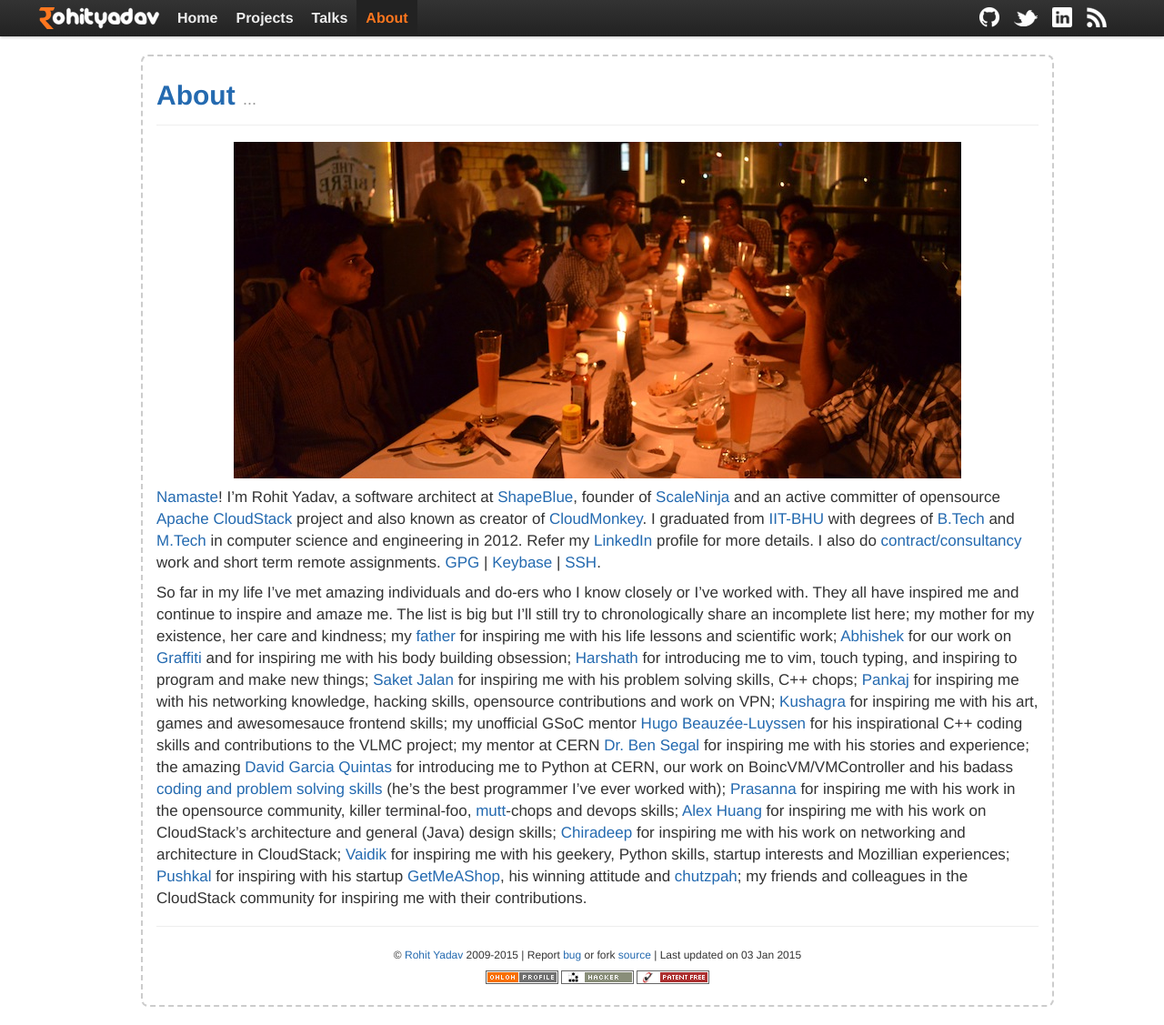
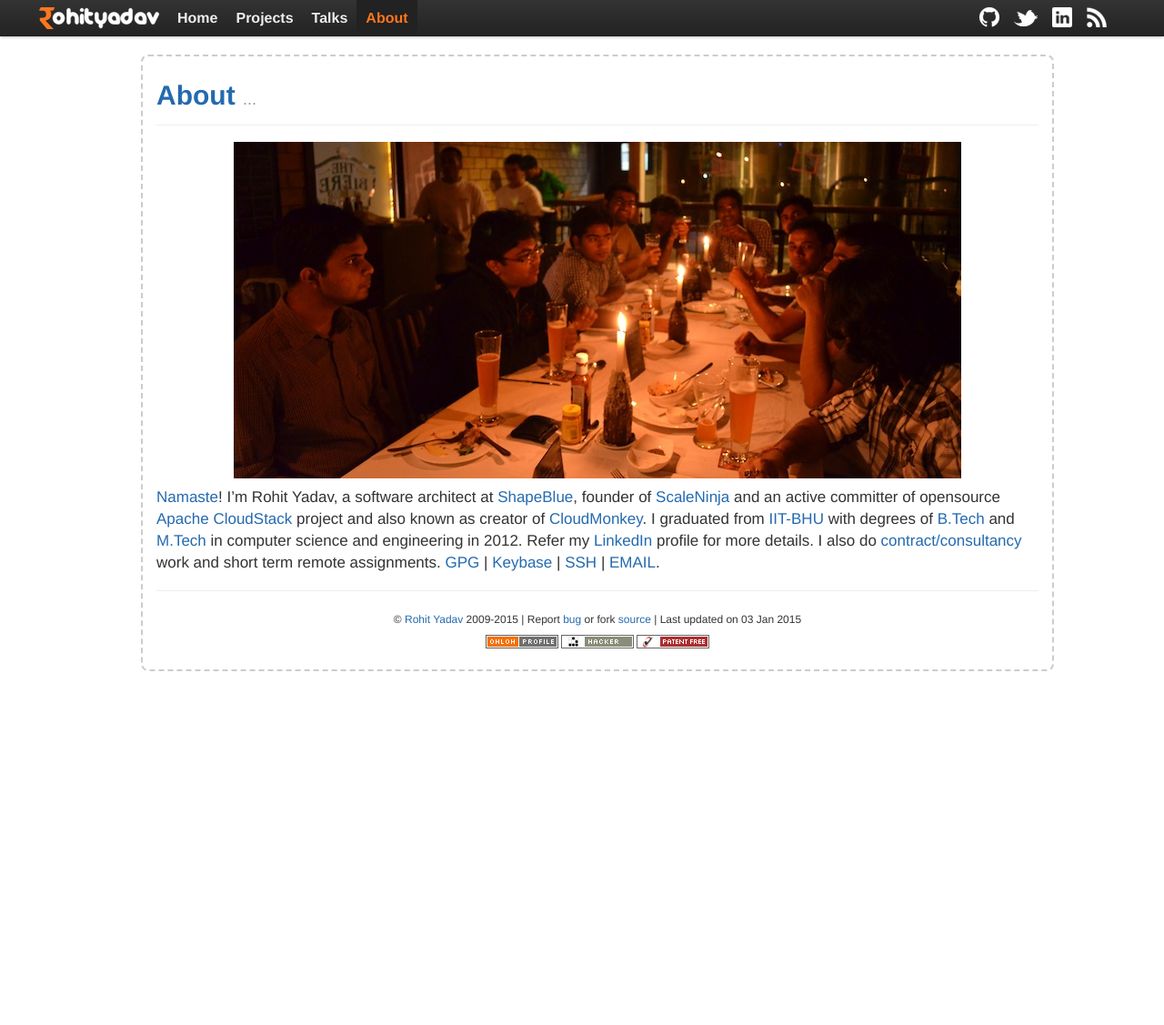
Before and after one commit to rohityadavcloud/rohityadavcloud.github.io, a Jekyll site: the page built from about.markdown, in a window 1280 px wide and 1127 px high. Shown: the whole window at 91% size. Built offline with Jekyll 4.4.1, drawn with Linux system fonts in a browser that asks for light colours.

Commit message:
kh
Signed-off-by: Rohit Yadav <rohit@scaleninja.com>

```diff
--- a/about.markdown
+++ b/about.markdown
@@ -12,8 +12,9 @@
 I graduated from [IIT-BHU](http://en.wikipedia.org/wiki/Indian_Institute_of_Technology_%28Banaras_Hindu_University%29_Varanasi)
 with degrees of [B.Tech](http://en.wikipedia.org/wiki/Bachelor_of_Technology) and
 [M.Tech](http://en.wikipedia.org/wiki/Master_of_Engineering) in computer science
-and engineering in 2012. Refer my [LinkedIn](https://linkedin.com/in/bhaisaab) profile for more details. I also do [contract/consultancy](mailto:rohit@scaleninja.com) work and short term remote assignments. [GPG](/gpg.pub) | [Keybase](https://keybase.io/bhaisaab) | [SSH](/ssh.pub).
+and engineering in 2012. Refer my [LinkedIn](https://linkedin.com/in/bhaisaab) profile for more details. I also do [contract/consultancy](mailto:rohit@scaleninja.com) work and short term remote assignments. [GPG](/gpg.pub) | [Keybase](https://keybase.io/bhaisaab) | [SSH](/ssh.pub) | [EMAIL](mailto:rohit@scaleninja.com).
 
+<!---
 So far in my life I've met amazing individuals and do-ers who I know closely or I've worked with.
 They all have inspired me and continue to inspire and amaze me. The list is big but
 I'll still try to chronologically share an incomplete list here;
@@ -33,3 +34,4 @@
 [Vaidik](https://github.com/vaidik) for inspiring me with his geekery, Python skills, startup interests and Mozillian experiences;
 [Pushkal](https://twitter.com/pushkalcodes) for inspiring with his startup [GetMeAShop](http://www.getmeashop.com), his winning attitude and [chutzpah](http://en.wikipedia.org/wiki/Chutzpah);
 my friends and colleagues in the CloudStack community for inspiring me with their contributions.
+-->
```
